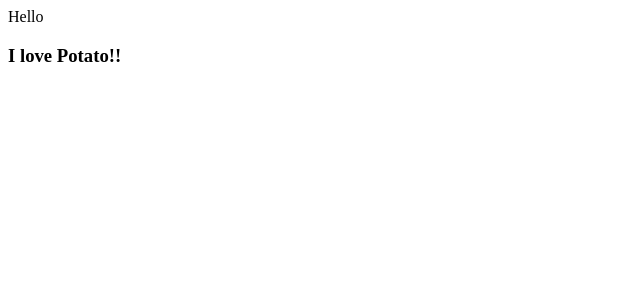
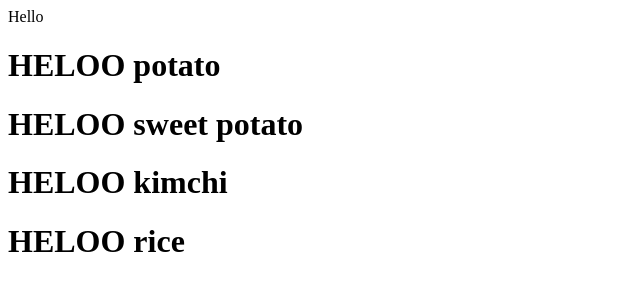
Before and after one commit to qnrjs42/React_Movie_Nomadcoders, a React (Create React App) app: page / in a window 1280 px wide. Shown: the top 300 px of the page, without its empty margins (0-640 px from the left). Built offline with nearby package versions, Linux system fonts and the light colour scheme.

Commit message:
2-1. Reusable Components with JSX + Props

```diff
--- a/src/App.js
+++ b/src/App.js
@@ -1,11 +1,17 @@
 import React from 'react';
-import Potato from './Potato';
+
+const Food = ({ favorite }) => {
+return <h1>HELOO {favorite}</h1>;
+};
 
 const App = () => {
   return (
     <div>
       Hello
-      <Potato />
+      <Food favorite="potato" />
+      <Food favorite="sweet potato" />
+      <Food favorite="kimchi" />
+      <Food favorite="rice" />
     </div>
   );
 }
--- a/src/Potato.js
+++ /dev/null
@@ -1,9 +0,0 @@
-import React from "react";
-
-const Potato = () => {
-  return <div>
-    <h3>I love Potato!!</h3>
-  </div>;
-};
-
-export default Potato;
```
Also changed, not shown: 1 other file (tests, documents, lock files or other folders).
